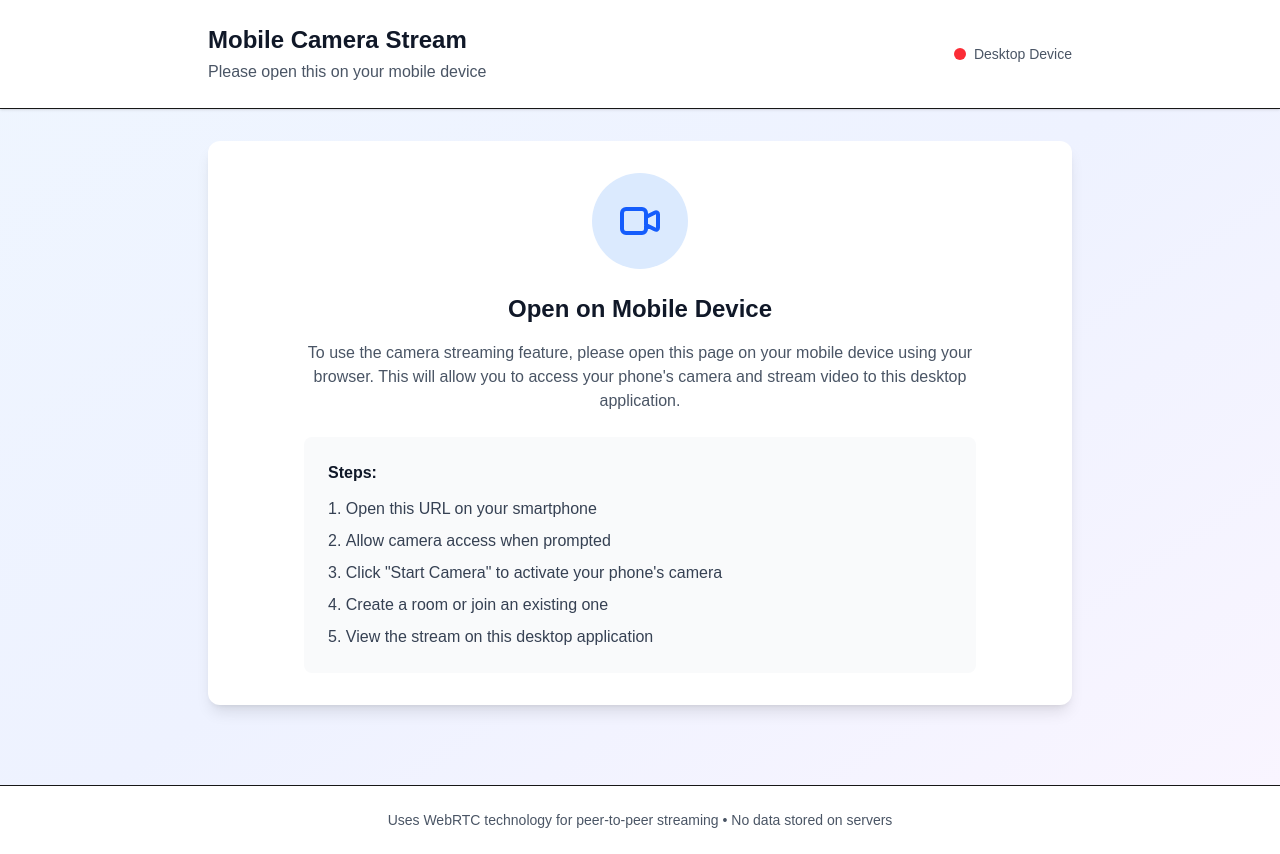
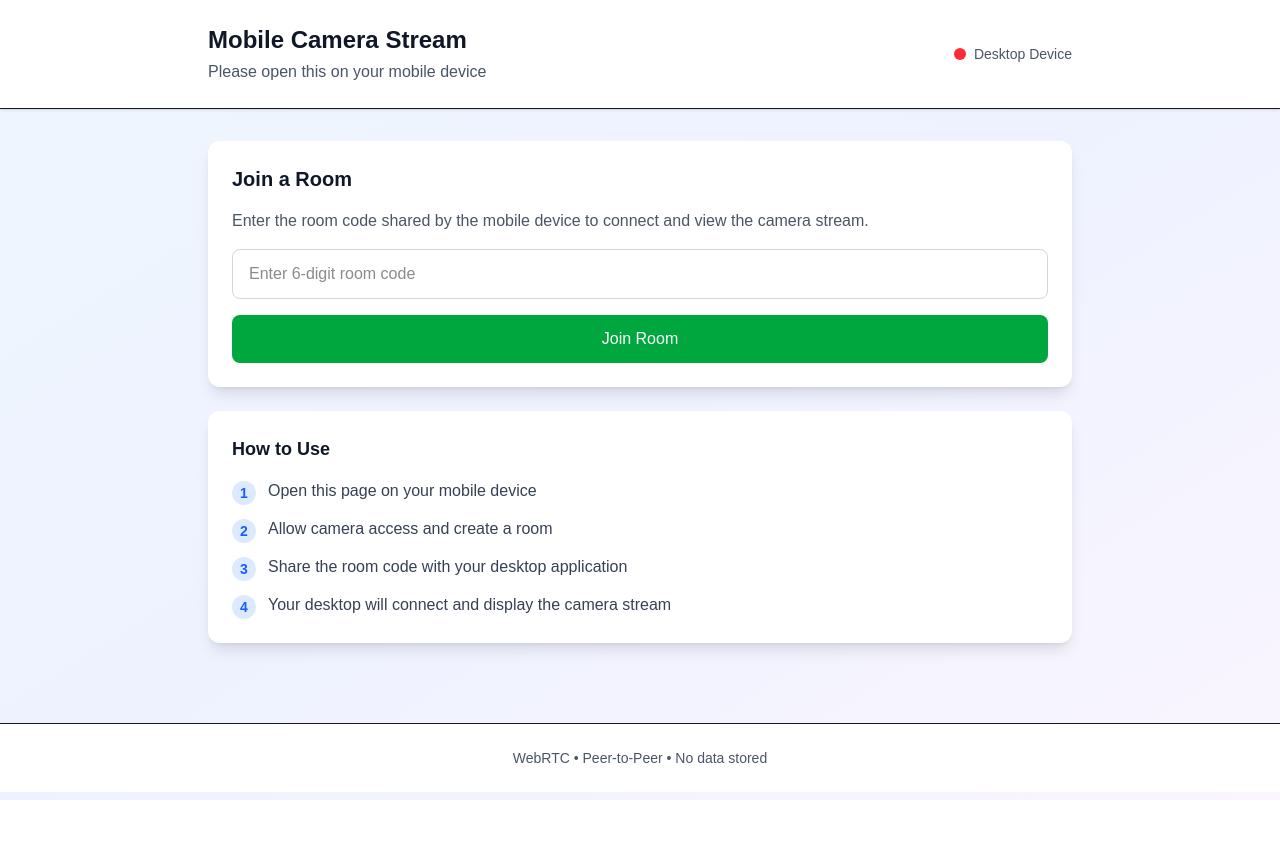
Before and after one commit to Chandupa-H/Mobile_Streaming_App, a Next.js app: page / in a window 1280 px wide. After the commit the page ends 800 px from the top, so only its background shows below. Built offline with nearby package versions, Linux system fonts and the light colour scheme.

Commit message:
again changed

```diff
--- a/app/page.js
+++ b/app/page.js
@@ -18,7 +18,7 @@ const WebRTCPage = () => {
   const remoteVideoRef = useRef(null);
   const peerRef = useRef(null);
 
-  // Check if device is mobile
+  // Detect mobile device
   useEffect(() => {
     const checkMobile = () => {
       const userAgent = navigator.userAgent || navigator.vendor || window.opera;
@@ -29,7 +29,7 @@ const WebRTCPage = () => {
     setIsMobile(checkMobile());
   }, []);
 
-  // Request camera permissions and start stream
+  // Start camera
   const startCamera = async () => {
     try {
       setMessage("Requesting camera access...");
@@ -54,8 +54,7 @@ const WebRTCPage = () => {
       if (localVideoRef.current) {
         localVideoRef.current.srcObject = mediaStream;
         localVideoRef.current.play().catch((err) => {
-          console.error("Error playing video:", err);
-          setMessage(`Error playing video: ${err.message}`);
+          console.warn("Video autoplay failed:", err);
         });
       }
 
@@ -64,15 +63,15 @@ const WebRTCPage = () => {
       setMessage(
         'Camera activated successfully! Tap "Create Room" to start streaming.'
       );
-    } catch (error) {
-      console.error("Error accessing camera:", error);
+    } catch (err) {
+      console.error("Camera error:", err);
       let errorMsg = "Camera access denied";
-      if (error.name === "NotAllowedError") {
-        errorMsg = "Please allow camera access in your browser settings";
-      } else if (error.name === "NotFoundError") {
-        errorMsg = "No camera found on this device";
-      } else if (error.name === "NotReadableError") {
-        errorMsg = "Camera is already in use by another application";
+      if (err.name === "NotAllowedError") {
+        errorMsg = "Please allow camera access in browser settings";
+      } else if (err.name === "NotFoundError") {
+        errorMsg = "No camera found";
+      } else if (err.name === "NotReadableError") {
+        errorMsg = "Camera is already in use by another app";
       }
       setMessage(`Error: ${errorMsg}`);
       setHasCameraPermission(false);
@@ -82,23 +81,15 @@ const WebRTCPage = () => {
   // Cleanup function
   const cleanup = () => {
     if (stream) {
-      stream.getTracks().forEach((track) => track.stop());
+      stream.getTracks().forEach((t) => t.stop());
       setStream(null);
     }
-
     if (peerConnection) {
       peerConnection.close();
       setPeerConnection(null);
     }
-
-    if (localVideoRef.current) {
-      localVideoRef.current.srcObject = null;
-    }
-
-    if (remoteVideoRef.current) {
-      remoteVideoRef.current.srcObject = null;
-    }
-
+    if (localVideoRef.current) localVideoRef.current.srcObject = null;
+    if (remoteVideoRef.current) remoteVideoRef.current.srcObject = null;
     setIsStreaming(false);
     setIsConnected(false);
     setIsHost(false);
@@ -108,7 +99,7 @@ const WebRTCPage = () => {
   // Stop streaming
   const stopStreaming = () => {
     cleanup();
-    setMessage("Camera stopped");
+    setMessage("Streaming stopped");
   };
 
   // Create a new room (host)
@@ -119,30 +110,20 @@ const WebRTCPage = () => {
     }
 
     try {
-      // Initialize peer connection
-      const configuration = {
+      const pc = new RTCPeerConnection({
         iceServers: [
           { urls: "stun:stun.l.google.com:19302" },
           { urls: "stun:stun1.l.google.com:19302" },
         ],
-      };
-
-      const pc = new RTCPeerConnection(configuration);
+      });
       peerRef.current = pc;
       setPeerConnection(pc);
 
-      // Add local stream to peer connection
       stream.getTracks().forEach((track) => pc.addTrack(track, stream));
 
-      // Create offer
-      const offer = await pc.createOffer({
-        offerToReceiveVideo: 1,
-        offerToReceiveAudio: 0,
-      });
-
+      const offer = await pc.createOffer({ offerToReceiveVideo: 1 });
       await pc.setLocalDescription(offer);
 
-      // Generate room ID
       const newRoomId = Math.random()
         .toString(36)
         .substring(2, 8)
@@ -151,9 +132,9 @@ const WebRTCPage = () => {
       setIsHost(true);
       setIsConnected(true);
       setMessage(`Room created! Share this code: ${newRoomId}`);
-    } catch (error) {
-      console.error("Error creating room:", error);
-      setMessage(`Error: ${error.message}`);
+    } catch (err) {
+      console.error("Create room error:", err);
+      setMessage(`Failed to create room: ${err.message}`);
       cleanup();
     }
   };
@@ -161,31 +142,27 @@ const WebRTCPage = () => {
   // Join existing room
   const joinRoom = async () => {
     if (!stream || !roomId) {
-      setMessage("Please start camera and enter room code");
+      setMessage("Enter a valid room code");
       return;
     }
 
     try {
-      // Initialize peer connection
-      const configuration = {
+      const pc = new RTCPeerConnection({
         iceServers: [
           { urls: "stun:stun.l.google.com:19302" },
           { urls: "stun:stun1.l.google.com:19302" },
         ],
-      };
-
-      const pc = new RTCPeerConnection(configuration);
+      });
       peerRef.current = pc;
       setPeerConnection(pc);
 
-      // Add local stream to peer connection
       stream.getTracks().forEach((track) => pc.addTrack(track, stream));
 
       setIsConnected(true);
       setMessage("Connecting to room...");
     } catch (error) {
-      console.error("Error joining room:", error);
-      setMessage(`Error: ${error.message}`);
+      console.error("Join room error:", error);
+      setMessage(`Failed to join room: ${error.message}`);
       cleanup();
     }
   };
@@ -241,44 +218,90 @@ const WebRTCPage = () => {
 
       <div className="max-w-4xl mx-auto px-4 py-8">
         {!isMobile ? (
-          /* Desktop view - instructions */
-          <div className="bg-white rounded-xl shadow-lg p-8 text-center">
-            <div className="w-24 h-24 bg-blue-100 rounded-full flex items-center justify-center mx-auto mb-6">
-              <svg
-                className="w-12 h-12 text-blue-600"
-                fill="none"
-                stroke="currentColor"
-                viewBox="0 0 24 24"
+          /* Desktop view */
+          <div className="space-y-6">
+            {/* Room code input */}
+            <div className="bg-white rounded-xl shadow-lg p-6">
+              <h2 className="text-xl font-semibold text-gray-900 mb-4">
+                Join a Room
+              </h2>
+              <p className="text-gray-600 mb-4">
+                Enter the room code shared by the mobile device to connect and
+                view the camera stream.
+              </p>
+              <input
+                type="text"
+                value={roomId}
+                onChange={(e) =>
+                  setRoomId(
+                    e.target.value.toUpperCase().replace(/[^A-Z0-9]/g, "")
+                  )
+                }
+                placeholder="Enter 6-digit room code"
+                className="w-full border border-gray-300 rounded-lg px-4 py-3 focus:ring-2 focus:ring-blue-500 focus:border-transparent"
+                maxLength="6"
+              />
+              <button
+                onClick={joinRoom}
+                className="mt-4 w-full bg-green-600 hover:bg-green-700 text-white font-medium py-3 px-4 rounded-lg transition-colors"
               >
-                <path
-                  strokeLinecap="round"
-                  strokeLinejoin="round"
-                  strokeWidth={2}
-                  d="M15 10l4.553-2.276A1 1 0 0121 8.618v6.764a1 1 0 01-1.447.894L15 14M5 18h8a2 2 0 002-2V8a2 2 0 00-2-2H5a2 2 0 00-2 2v8a2 2 0 002 2z"
-                />
-              </svg>
+                Join Room
+              </button>
             </div>
-            <h2 className="text-2xl font-bold text-gray-900 mb-4">
-              Open on Mobile Device
-            </h2>
-            <p className="text-gray-600 mb-6 max-w-2xl mx-auto">
-              To use the camera streaming feature, please open this page on your
-              mobile device using your browser. This will allow you to access
-              your phone's camera and stream video to this desktop application.
-            </p>
-            <div className="bg-gray-50 rounded-lg p-6 text-left max-w-2xl mx-auto">
-              <h3 className="font-semibold text-gray-900 mb-3">Steps:</h3>
-              <ol className="list-decimal list-inside text-gray-700 space-y-2">
-                <li>Open this URL on your smartphone</li>
-                <li>Allow camera access when prompted</li>
-                <li>Click "Start Camera" to activate your phone's camera</li>
-                <li>Create a room or join an existing one</li>
-                <li>View the stream on this desktop application</li>
-              </ol>
+
+            {/* Remote stream preview */}
+            {isConnected && (
+              <div className="bg-white rounded-xl shadow-lg p-6">
+                <h3 className="text-lg font-semibold text-gray-900 mb-4">
+                  Remote Camera Stream
+                </h3>
+                <div className="aspect-video bg-black rounded-lg overflow-hidden mb-4">
+                  <video
+                    ref={remoteVideoRef}
+                    autoPlay
+                    playsInline
+                    muted
+                    className="w-full h-full object-cover"
+                  />
+                </div>
+              </div>
+            )}
+
+            {/* Instructions */}
+            <div className="bg-white rounded-xl shadow-lg p-6">
+              <h3 className="text-lg font-semibold text-gray-900 mb-4">
+                How to Use
+              </h3>
+              <div className="space-y-3 text-gray-700">
+                <div className="flex items-start space-x-3">
+                  <div className="w-6 h-6 bg-blue-100 rounded-full flex items-center justify-center flex-shrink-0 mt-0.5">
+                    <span className="text-blue-600 text-sm font-bold">1</span>
+                  </div>
+                  <p>Open this page on your mobile device</p>
+                </div>
+                <div className="flex items-start space-x-3">
+                  <div className="w-6 h-6 bg-blue-100 rounded-full flex items-center justify-center flex-shrink-0 mt-0.5">
+                    <span className="text-blue-600 text-sm font-bold">2</span>
+                  </div>
+                  <p>Allow camera access and create a room</p>
+                </div>
+                <div className="flex items-start space-x-3">
+                  <div className="w-6 h-6 bg-blue-100 rounded-full flex items-center justify-center flex-shrink-0 mt-0.5">
+                    <span className="text-blue-600 text-sm font-bold">3</span>
+                  </div>
+                  <p>Share the room code with your desktop application</p>
+                </div>
+                <div className="flex items-start space-x-3">
+                  <div className="w-6 h-6 bg-blue-100 rounded-full flex items-center justify-center flex-shrink-0 mt-0.5">
+                    <span className="text-blue-600 text-sm font-bold">4</span>
+                  </div>
+                  <p>Your desktop will connect and display the camera stream</p>
+                </div>
+              </div>
             </div>
           </div>
         ) : (
-          /* Mobile view - streaming interface */
+          /* Mobile view */
           <div className="space-y-6">
             {/* Status indicator */}
             <div className="bg-white rounded-xl shadow-lg p-6">
@@ -323,12 +346,12 @@ const WebRTCPage = () => {
               )}
 
               {/* Controls */}
-              <div className="grid grid-cols-2 gap-4">
+              <div className="grid grid-cols-1 gap-3">
                 {!isStreaming ? (
                   <button
                     onClick={startCamera}
                     disabled={hasCameraPermission === false}
-                    className={`font-medium py-3 px-4 rounded-lg transition-colors ${
+                    className={`py-3 px-6 font-medium rounded-lg transition-colors ${
                       hasCameraPermission === false
                         ? "bg-gray-300 text-gray-500 cursor-not-allowed"
                         : "bg-blue-600 hover:bg-blue-700 text-white"
@@ -341,17 +364,18 @@ const WebRTCPage = () => {
                 ) : (
                   <button
                     onClick={stopStreaming}
-                    className="bg-red-600 hover:bg-red-700 text-white font-medium py-3 px-4 rounded-lg transition-colors"
+                    className="py-3 px-6 bg-red-600 hover:bg-red-700 text-white font-medium rounded-lg transition-colors"
                   >
                     Stop Camera
                   </button>
                 )}
 
-                {/* Show "Create Room" button only when streaming is active and not connected */}
+                {/* Show "Create Room" button only when streaming & not connected */}
                 {isStreaming && !isConnected && (
                   <button
                     onClick={createRoom}
-                    className="bg-green-600 hover:bg-green-700 text-white font-medium py-3 px-4 rounded-lg transition-colors"
+                    className="py-3 px-6 bg-green-600 hover:bg-green-700 text-white font-medium rounded-lg transition-colors shadow-md"
+                    style={{ marginTop: "1rem" }}
                   >
                     Create Room
                   </button>
@@ -363,43 +387,16 @@ const WebRTCPage = () => {
             {isConnected && (
               <div className="bg-white rounded-xl shadow-lg p-6">
                 <h3 className="text-lg font-semibold text-gray-900 mb-4">
-                  {isHost ? "Host Controls" : "Connected to Room"}
+                  {isHost ? "Your Room Code" : "Connected"}
                 </h3>
-
                 {isHost && (
-                  <div className="mb-4">
-                    <label className="block text-sm font-medium text-gray-700 mb-2">
-                      Room Code (Share with desktop)
-                    </label>
-                    <div className="bg-gray-50 border border-gray-300 rounded-lg px-4 py-3 font-mono text-lg text-center">
-                      {roomId}
-                    </div>
+                  <div className="bg-gray-50 border border-gray-300 rounded-lg px-4 py-3 font-mono text-lg text-center mb-4">
+                    {roomId}
                   </div>
                 )}
-
-                {!isHost && (
-                  <div className="mb-4">
-                    <label className="block text-sm font-medium text-gray-700 mb-2">
-                      Enter Room Code
-                    </label>
-                    <input
-                      type="text"
-                      value={roomId}
-                      onChange={(e) =>
-                        setRoomId(
-                          e.target.value.toUpperCase().replace(/[^A-Z0-9]/g, "")
-                        )
-                      }
-                      placeholder="Enter 6-digit code"
-                      className="w-full border border-gray-300 rounded-lg px-4 py-3 focus:ring-2 focus:ring-blue-500 focus:border-transparent"
-                      maxLength="6"
-                    />
-                  </div>
-                )}
-
                 <button
                   onClick={stopStreaming}
-                  className="w-full bg-red-600 hover:bg-red-700 text-white font-medium py-3 px-4 rounded-lg transition-colors"
+                  className="w-full py-3 bg-red-600 hover:bg-red-700 text-white font-medium rounded-lg"
                 >
                   Disconnect
                 </button>
@@ -411,34 +408,20 @@ const WebRTCPage = () => {
               <h3 className="text-lg font-semibold text-gray-900 mb-4">
                 How to Use
               </h3>
-              <div className="space-y-3 text-gray-700">
-                <div className="flex items-start space-x-3">
-                  <div className="w-6 h-6 bg-blue-100 rounded-full flex items-center justify-center flex-shrink-0 mt-0.5">
-                    <span className="text-blue-600 text-sm font-bold">1</span>
-                  </div>
-                  <p>
-                    Click "Start Camera" to allow access to your phone's camera
-                  </p>
-                </div>
-                <div className="flex items-start space-x-3">
-                  <div className="w-6 h-6 bg-blue-100 rounded-full flex items-center justify-center flex-shrink-0 mt-0.5">
-                    <span className="text-blue-600 text-sm font-bold">2</span>
-                  </div>
-                  <p>Click "Create Room" to generate a unique room code</p>
-                </div>
-                <div className="flex items-start space-x-3">
-                  <div className="w-6 h-6 bg-blue-600 rounded-full flex items-center justify-center flex-shrink-0 mt-0.5">
-                    <span className="text-white text-sm font-bold">3</span>
-                  </div>
-                  <p>Share the room code with your desktop application</p>
-                </div>
-                <div className="flex items-start space-x-3">
-                  <div className="w-6 h-6 bg-blue-100 rounded-full flex items-center justify-center flex-shrink-0 mt-0.5">
-                    <span className="text-blue-600 text-sm font-bold">4</span>
-                  </div>
-                  <p>Your desktop will connect and display the camera stream</p>
-                </div>
-              </div>
+              <ol className="text-gray-700 space-y-2">
+                <li>
+                  <strong>1.</strong> Tap <strong>"Start Camera"</strong>
+                </li>
+                <li>
+                  <strong>2.</strong> Tap <strong>"Create Room"</strong>
+                </li>
+                <li>
+                  <strong>3.</strong> Share the room code with desktop
+                </li>
+                <li>
+                  <strong>4.</strong> View stream on desktop app
+                </li>
+              </ol>
             </div>
           </div>
         )}
@@ -446,11 +429,8 @@ const WebRTCPage = () => {
 
       {/* Footer */}
       <div className="bg-white border-t mt-12">
-        <div className="max-w-4xl mx-auto px-4 py-6 text-center">
-          <p className="text-gray-600 text-sm">
-            Uses WebRTC technology for peer-to-peer streaming • No data stored
-            on servers
-          </p>
+        <div className="max-w-4xl mx-auto px-4 py-6 text-center text-sm text-gray-600">
+          WebRTC • Peer-to-Peer • No data stored
         </div>
       </div>
     </div>
```
